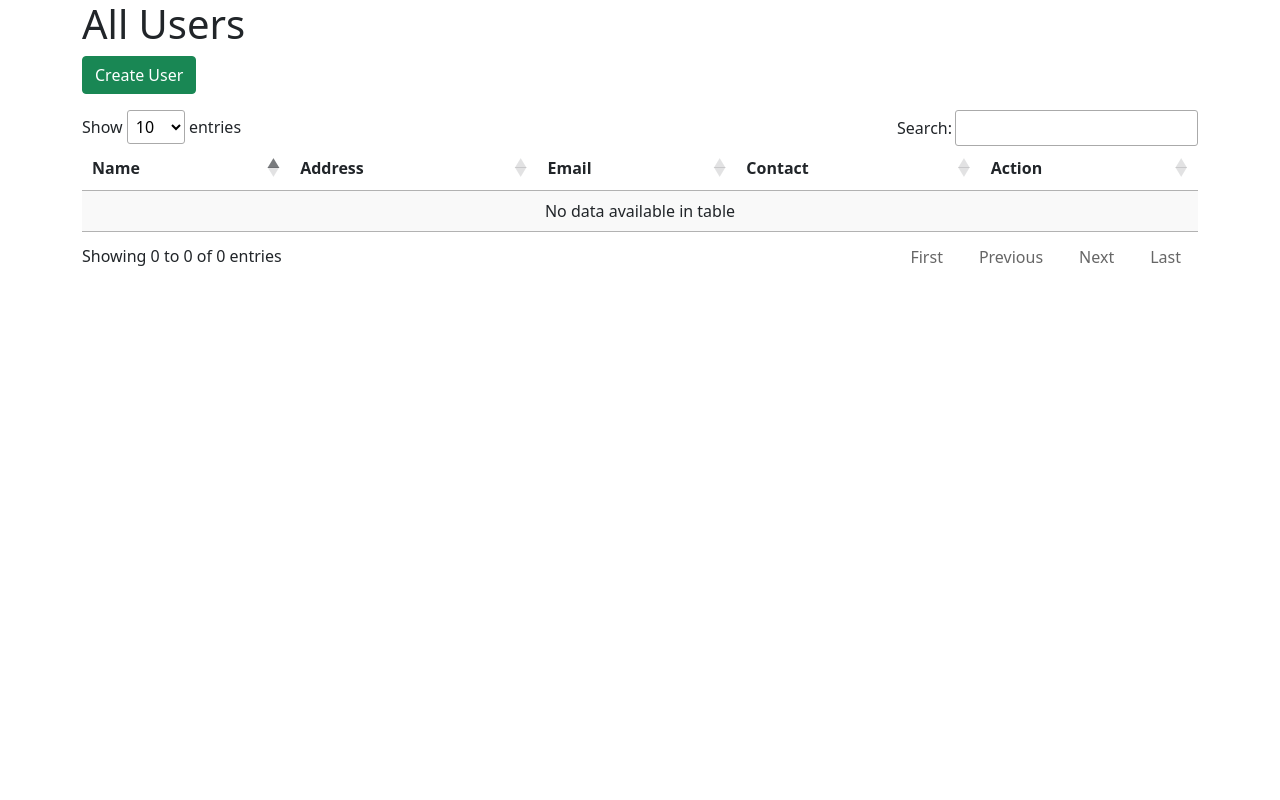
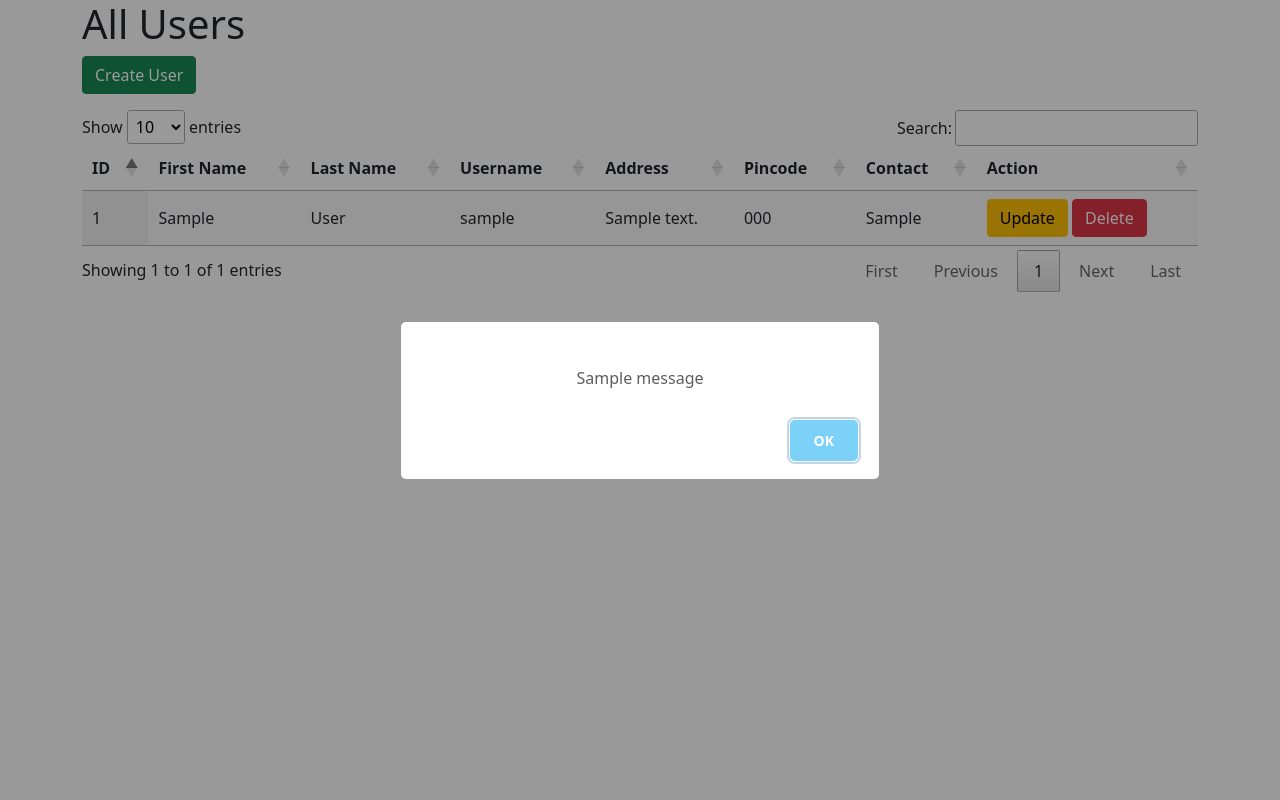
Before and after one commit to radhikaaccubits/User-Management, a Django app: page / in a window 1280 px wide. Run offline with Django 4.2, Linux system fonts and the light colour scheme; tables that the repository leaves empty hold one stand-in row (values such as "Sample post"); one stand-in notice (Sample message) is shown; some libraries are stand-ins or nearby versions.

Commit message:
Add files via upload

```diff
--- a/core/templates/users/userlist.html
+++ b/core/templates/users/userlist.html
@@ -8,32 +8,76 @@
     <link href="https://cdn.datatables.net/1.12.1/css/jquery.dataTables.min.css"  rel="stylesheet"  crossorigin="anonymous">
 </head>
 <body>
+
     <div class="container">
         <div class="row">
             <div class="col-sm-12">
-                <h2 class="display-6">All Users</h2>
-                <a href="" class="btn btn-success">Create User</a>
+
+                <h2 class="display-6 " >All Users</h2>
+                <a href="{% url 'create' %}" class="btn btn-success" >Create User</a>
+
                 <div class="table-responsive mt-3">
                     <table class="display" id="tbldata" style="width:100%">
                       <thead>
                         <tr>
-                          <th>Name</th>
+                          <th>ID</th>
+                          <th>First Name</th>
+                          <th>Last Name</th>
+                          <th>Username</th>
                           <th>Address</th>
-                          <th>Email</th>
+                          <th>Pincode</th>
                           <th>Contact</th>
+
                           <th>Action</th>
+
+
                         </tr>
                       </thead>
                       <tbody>
+                        {% if object_list %}
+
+
+                            {% for post in object_list %}
+                              {% if post.user.is_active == True %}
+                                <tr>
+                                    <td>{{ post.id }}</td>
+                                    <td>{{ post.user.first_name}}</td>
+                                    <td>{{ post.user.last_name}}</td>
+                                    <td>{{ post.user.username }}</td>
+                                    <td>{{ post.address }}</td>
+                                    <td>{{ post.pincode }}</td>
+                                    <td>{{ post.contact }}</td>
+
+                                    <td>
+                                      <a href="{% url 'update' post.id %}" class="btn btn-warning">Update</a>
+                                      <input type="submit" data="{{post.id}}" class="btn btn-danger delete" value="Delete"></input>
+
+                                      </td>
+                                </tr>
+                              {% endif %}
+                            {% endfor %}
+
+                        {% else %}
+                            <tr>
+                                <td colspan="5">No records found</td>
+                            </tr>
+
+                        {% endif %}
                       </tbody>
                     </table>
                   </div>
             </div>
         </div>
     </div>
+    <script src="https://unpkg.com/sweetalert/dist/sweetalert.min.js"></script>
     <script src="https://cdnjs.cloudflare.com/ajax/libs/jquery/3.5.1/jquery.min.js" integrity="sha512-bLT0Qm9VnAYZDflyKcBaQ2gg0hSYNQrJ8RilYldYQ1FxQYoCLtUjuuRuZo+fjqhx/qtq/1itJ0C2ejDxltZVFg==" crossorigin="anonymous"></script>
     <script src="https://cdn.datatables.net/1.12.1/js/jquery.dataTables.min.js"></script>
     <script src="https://cdn.jsdelivr.net/npm/bootstrap@5.0.0-beta1/dist/js/bootstrap.min.js" integrity="sha384-pQQkAEnwaBkjpqZ8RU1fF1AKtTcHJwFl3pblpTlHXybJjHpMYo79HY3hIi4NKxyj" crossorigin="anonymous"></script>
+    <script>
+      {% for msg in messages %}
+        swal('{{msg}}');
+      {% endfor %}
+    </script>
     <script>
         $(document).ready(function () {
                 $('#tbldata').DataTable({
@@ -41,5 +85,28 @@
                 });
         });
     </script>
+    <script>
+      function deletefunc(del){
+        $.ajax({
+          url:"{% url 'delete' %}" ,
+          data:{'del':del, 'csrfmiddlewaretoken': '{{csrf_token}}'},
+          method:'POST',
+          success: function(response) {
+
+            window.location="{% url 'index' %}"
+            },
+
+
+        })
+
+        }
+
+
+      $('.delete').click(function(){
+        var del=$(this).attr('data')
+        console.log(del)
+        deletefunc(del)
+      })
+    </script>
 </body>
 </html>
```
Also changed, not shown: core/templates/users/create.html (added, +30 -0 lines), core/templates/users/update.html (added, +38 -0 lines).
